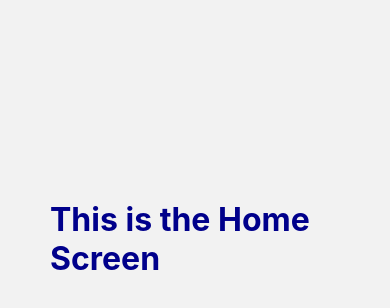
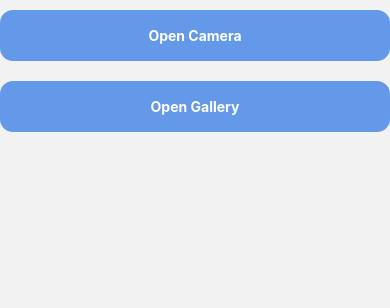
Before and after one commit to Andrei481/LanguageAssistantApp, a React Native app: screen /Home in a window 390 px wide. Shown: the top 308 px of the page. Built offline with nearby package versions, Linux system fonts and the light colour scheme.

Commit message:
added access to camera + gallery

```diff
--- a/package.json
+++ b/package.json
@@ -12,11 +12,14 @@
     "@babel/runtime": "^7.23.1",
     "@expo/webpack-config": "^19.0.0",
     "@react-native-async-storage/async-storage": "^1.19.3",
+    "@react-native-camera-roll/camera-roll": "^6.0.2",
     "@react-navigation/native": "^6.1.8",
     "@react-navigation/stack": "^6.3.18",
     "axios": "^1.5.1",
     "dotenv": "^16.3.1",
     "expo": "~49.0.13",
+    "expo-image-picker": "~14.3.2",
+    "expo-media-library": "~15.4.1",
     "expo-splash-screen": "~0.20.5",
     "expo-status-bar": "~1.6.0",
     "react": "18.2.0",
@@ -24,6 +27,7 @@
     "react-native": "0.72.5",
     "react-native-camera": "^4.2.1",
     "react-native-dotenv": "^3.4.9",
+    "react-native-image-picker": "^7.0.2",
     "react-native-reanimated": "~3.3.0",
     "react-native-safe-area-context": "4.6.3",
     "react-native-screens": "~3.22.0",
--- a/src/screens/HomeScreen/HomeScreen.js
+++ b/src/screens/HomeScreen/HomeScreen.js
@@ -1,13 +1,74 @@
 import React, { useState } from 'react';
-import { View, Text, StyleSheet, useWindowDimensions } from 'react-native';
+import { View, Text, StyleSheet, PermissionsAndroid, Image } from 'react-native';
+import { launchCamera, launchImageLibrary } from 'react-native-image-picker';
+import CustomButton from '../../components/CustomButton'
+import * as ImagePicker from 'expo-image-picker';
+import { MediaLibrary } from 'expo';
+
 
 const HomeScreen = () => {
+    const [cameraPhoto, setCameraPhoto] = useState(null);
+    const [galleryPhoto, setGalleryPhoto] = useState(null);
+
+    const saveToGallery = async (uri) => {
+        try {
+          const asset = await MediaLibrary.createAssetAsync(uri);
+          // You can now access the created asset, such as asset.id
+        } catch (error) {
+          console.error('Error saving to gallery:', error);
+        }
+    };
+
+    const openCamera = async () => {
+      const { status } = await ImagePicker.requestCameraPermissionsAsync();
+      if (status === 'granted') {
+        const result = await ImagePicker.launchCameraAsync({
+          mediaTypes: ImagePicker.MediaTypeOptions.Images,
+          allowsEditing: true,
+          aspect: [4, 3],
+          quality: 1,
+        });
+
+        if (!result.canceled) {
+          setCameraPhoto(result.assets[0].uri);
+          saveToGallery(result.assets[0].uri);
+        }
+      }
+    };
+
+    const openGallery = async () => {
+      const { status } = await ImagePicker.requestMediaLibraryPermissionsAsync();
+      if (status === 'granted') {
+        const result = await ImagePicker.launchImageLibraryAsync({
+          mediaTypes: ImagePicker.MediaTypeOptions.Images,
+          allowsEditing: true,
+          aspect: [4, 3],
+          quality: 1,
+        });
+
+        if (!result.canceled) {
+          setGalleryPhoto(result.uri);
+        }
+      }
+    };
+
     return (
-        <View style={styles.root}>
-            <Text style={styles.text_title}>This is the Home Screen</Text>
-        </View>
+      <View style={styles.container}>
+        <CustomButton
+          text="Open Camera"
+          onPress={openCamera}
+          type="PRIMARY"
+        />
+        <Image style={styles.imageStyle} source={{ uri: cameraPhoto }} />
+        <CustomButton
+          text="Open Gallery"
+          onPress={openGallery}
+          type="PRIMARY"
+        />
+        <Image style={styles.imageStyle} source={{ uri: galleryPhoto }} />
+      </View>
     );
-};
+  };
 
 const styles = StyleSheet.create({
     root: {
--- /dev/null
+++ b/src/screens/ObjectDetectionScreen/index.js
@@ -0,0 +1 @@
+export { default } from './ObjectDetectionScreen';
```
Also changed, not shown: src/screens/ObjectDetectionScreen/ObjectDetectionScreen.js (added, +47 -0 lines), assets/fruits.jpg (added), 4 other files (tests, documents, lock files or other folders).
